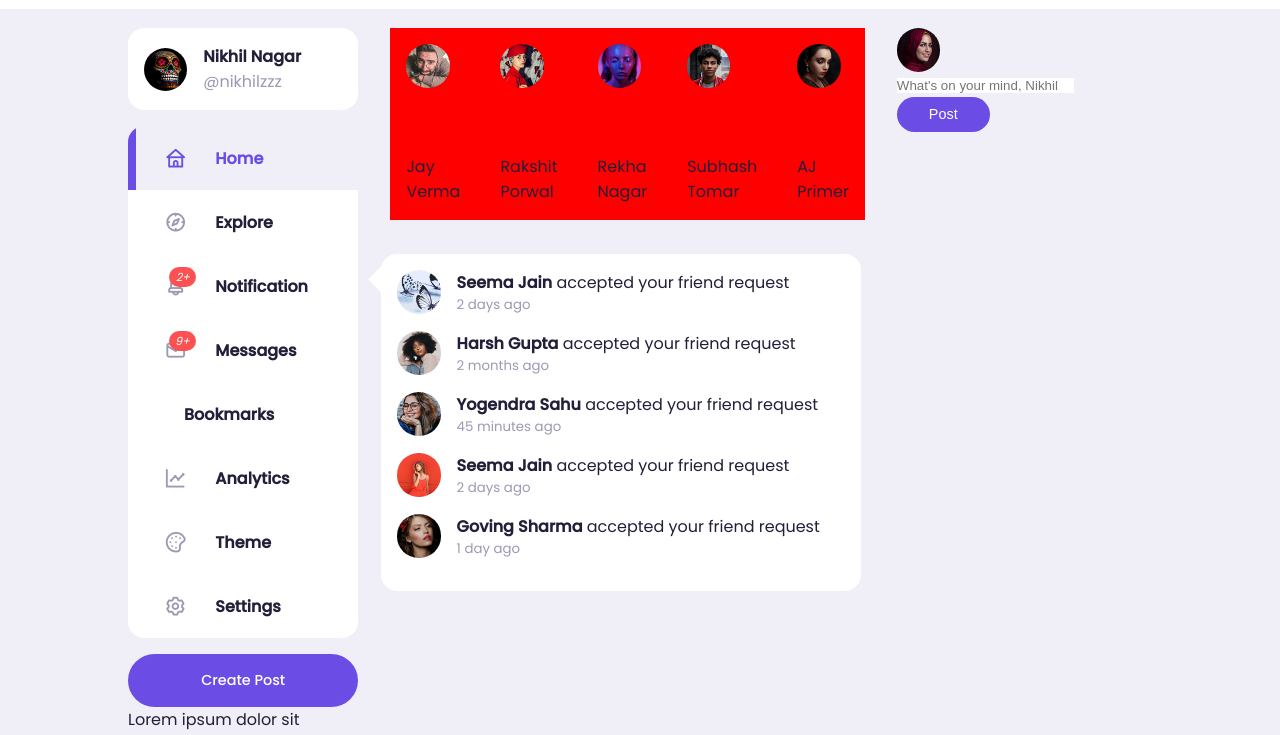
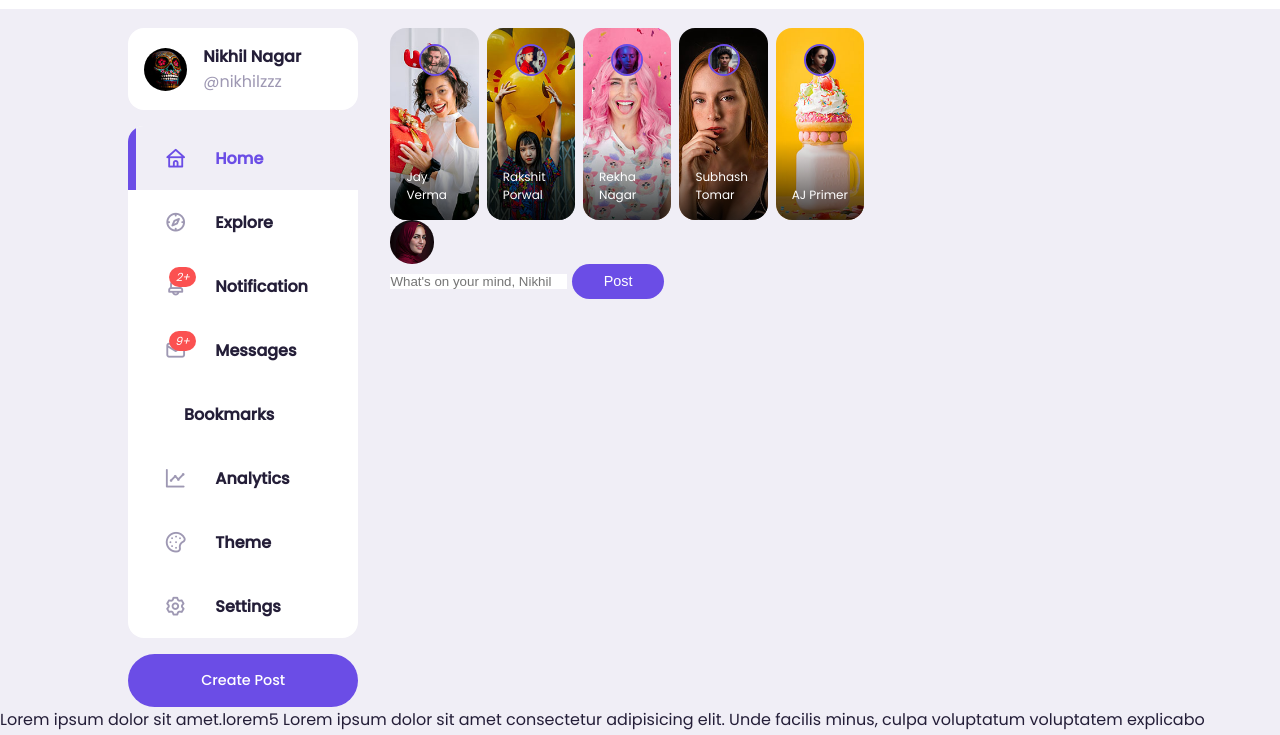
Before and after one commit to nikhilnagargit/charming_app, a plain HTML site: page index.html in a window 1280 px wide. Shown: the part 58-793 px from the top of the page. Drawn offline with nearby package versions, Linux system fonts and the light colour scheme.

Commit message:
stories section css done

```diff
--- a/index.css
+++ b/index.css
@@ -215,6 +215,7 @@ main .container .left .profile {
 }
 /* Notification popup */
 .left .notifications-popup {
+  display: none;
   position: absolute;
   top: 0;
   left: 110%;
@@ -257,7 +258,6 @@ main .container .left .profile {
   justify-content: space-between;
   height: 12rem;
   gap: 0.5rem;
-  background: red;
 }
 
 .middle .stories .story {
@@ -266,6 +266,47 @@ main .container .left .profile {
   display: flex;
   flex-direction: column;
   justify-content: space-between;
+  align-items: center;
+  color: white;
+  font-size: 0.75rem;
+  width: 100%;
+  position: relative;
+  overflow: hidden;
+}
+
+.middle .stories .story::before {
+  content: "";
+  display: block;
+  width: 100%;
+  height: 5rem;
+  background: linear-gradient(transparent, rgba(0, 0, 0, 0.75));
+  position: absolute;
+  bottom: 0;
+}
+.middle .stories .story .name {
+  z-index: 2;
+}
+.middle .story .profile-photo {
+  width: 2rem;
+  height: 2rem;
+  /* align-self: start; */
+  border: 2px solid var(--color-primary);
+}
+
+.middle .stories .story:nth-child(1) {
+  background: url("./images/story-1.jpg") no-repeat center/cover;
+}
+.middle .stories .story:nth-child(2) {
+  background: url("./images/story-2.jpg") no-repeat center/cover;
+}
+.middle .stories .story:nth-child(3) {
+  background: url("./images/story-3.jpg") no-repeat center/cover;
+}
+.middle .stories .story:nth-child(4) {
+  background: url("./images/story-4.jpg") no-repeat center/cover;
+}
+.middle .stories .story:nth-child(5) {
+  background: url("./images/story-5.jpg") no-repeat center/cover;
 }
 
 /*  */
```
Also changed, not shown: index.html (+5 -2 lines).
